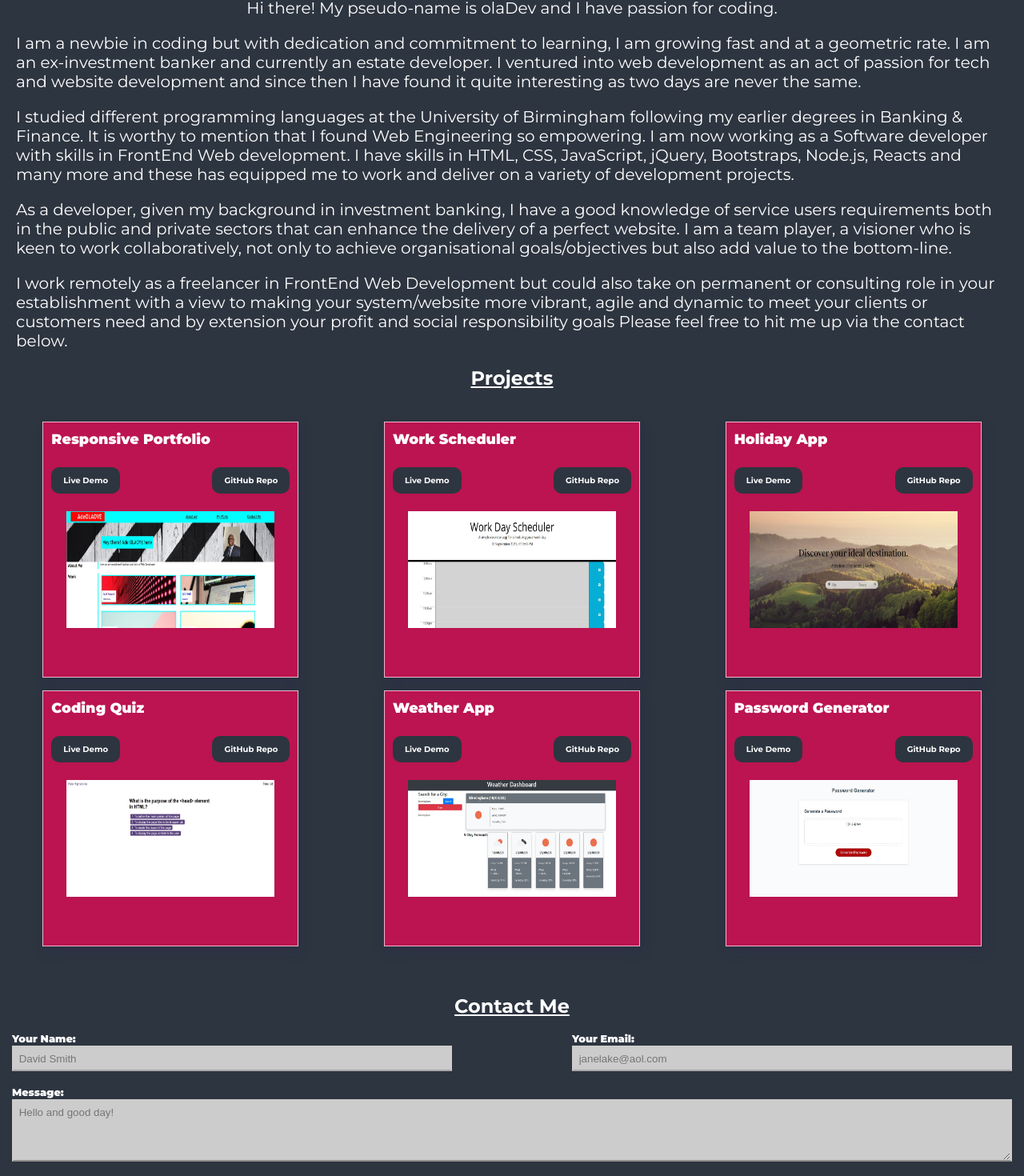
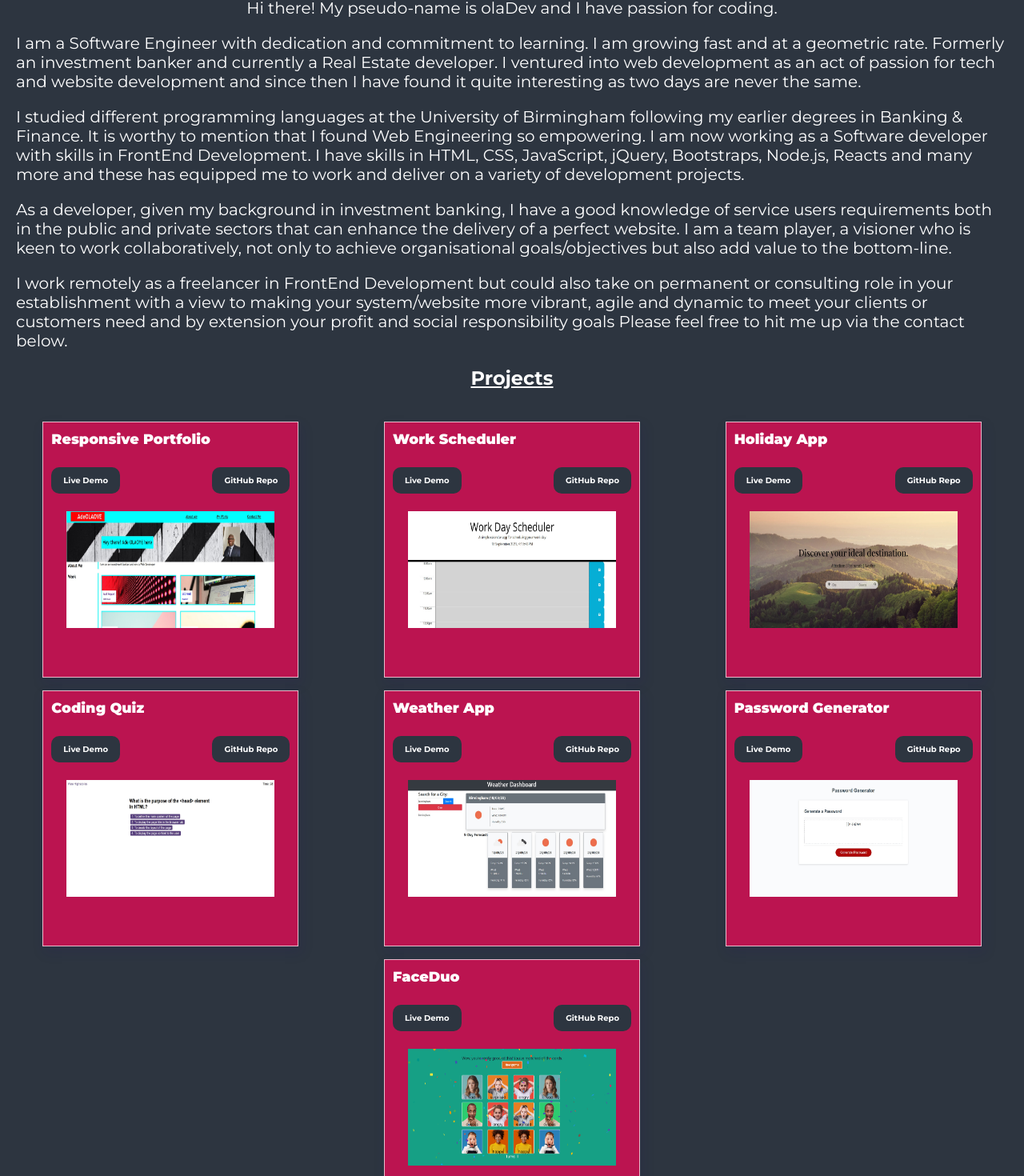
Before and after one commit to adeolaoye/nextjs-portfolio, a Next.js app: page / in a window 1280 px wide. Shown: the part 755-2225 px from the top of the page at 80% size. Built offline with nearby package versions, Linux system fonts and the light colour scheme.

Commit message:
update CV & add project

```diff
--- a/app/components/Contact.js
+++ b/app/components/Contact.js
@@ -86,7 +86,7 @@ const Contact = () => {
         </div>
         <span className='resume-span'>View my CV here:</span>
         <br />
-        <a href='https://drive.google.com/file/d/1qEQovFRrBw3I5vP946zBjpKCPqlpJYxx/view?usp=sharing'
+        <a href='https://docs.google.com/document/d/13AUPnsT1BdpvHPCOu1AzWZbSyalkp9Ft/edit?usp=drive_link&ouid=110962759799472107116&rtpof=true&sd=true'
           rel='noreferrer'
           target='_blank'
         >
--- a/app/page.js
+++ b/app/page.js
@@ -13,11 +13,11 @@ const page = () => {
 <div className='greeting'><h4>More About Me</h4></div>
 <p className='bio-para'>Hi there! My pseudo-name is olaDev and I have passion for coding.</p>
 <p className='bio-para'>
-I am a newbie in coding but with dedication and commitment to learning, I am growing fast and at a geometric rate.
-I am an ex-investment banker and currently an estate developer. I ventured into web development as an act of passion for tech and website development and since then I have found it quite interesting as two days are never the same.</p>
-<p className='bio-para'>I studied different programming languages at the University of Birmingham following my earlier degrees in Banking & Finance. It is worthy to mention that I found Web Engineering so empowering. I am now working as a Software developer with skills in FrontEnd Web development. I have skills in HTML, CSS, JavaScript, jQuery, Bootstraps, Node.js, Reacts and many more and these has equipped me to work and deliver on a variety of development projects.</p>
+I am a Software Engineer with dedication and commitment to learning. I am growing fast and at a geometric rate.
+Formerly an investment banker and currently a Real Estate developer. I ventured into web development as an act of passion for tech and website development and since then I have found it quite interesting as two days are never the same.</p>
+<p className='bio-para'>I studied different programming languages at the University of Birmingham following my earlier degrees in Banking & Finance. It is worthy to mention that I found Web Engineering so empowering. I am now working as a Software developer with skills in FrontEnd Development. I have skills in HTML, CSS, JavaScript, jQuery, Bootstraps, Node.js, Reacts and many more and these has equipped me to work and deliver on a variety of development projects.</p>
 <p className='bio-para'>As a developer, given my background in investment banking, I have a good knowledge of service users requirements both in the public and private sectors that can enhance the delivery of a perfect website. I am a team player, a visioner who is keen to work collaboratively, not only to achieve organisational goals/objectives but also add value to the bottom-line.</p>
-<p className='bio-para'>I work remotely as a freelancer in FrontEnd Web Development but could also take on permanent or consulting role in your establishment with a view to making your system/website more vibrant, agile and dynamic to meet your clients or customers need and by extension your profit and social responsibility goals
+<p className='bio-para'>I work remotely as a freelancer in FrontEnd Development but could also take on permanent or consulting role in your establishment with a view to making your system/website more vibrant, agile and dynamic to meet your clients or customers need and by extension your profit and social responsibility goals
  Please feel free to hit me up via the contact below.
 </p>
 </section>
--- a/projectLinks.json
+++ b/projectLinks.json
@@ -40,5 +40,12 @@
         "url": "https://adeolaoye.github.io/05-password-generator/",
         "gitUrl": "https://github.com/adeolaoye/05-password-generator",
         "src": "/images/pass-gen.jpg"
+      },
+    {
+        "id": 7,
+        "title": "FaceDuo",
+        "url": "https://faceduo.netlify.app/",
+        "gitUrl": "https://github.com/faladetimilehin/matching-game",
+        "src": "/images/matching-game.png"
       }
   ]
```
Also changed, not shown: public/images/matching-game.png (added).
